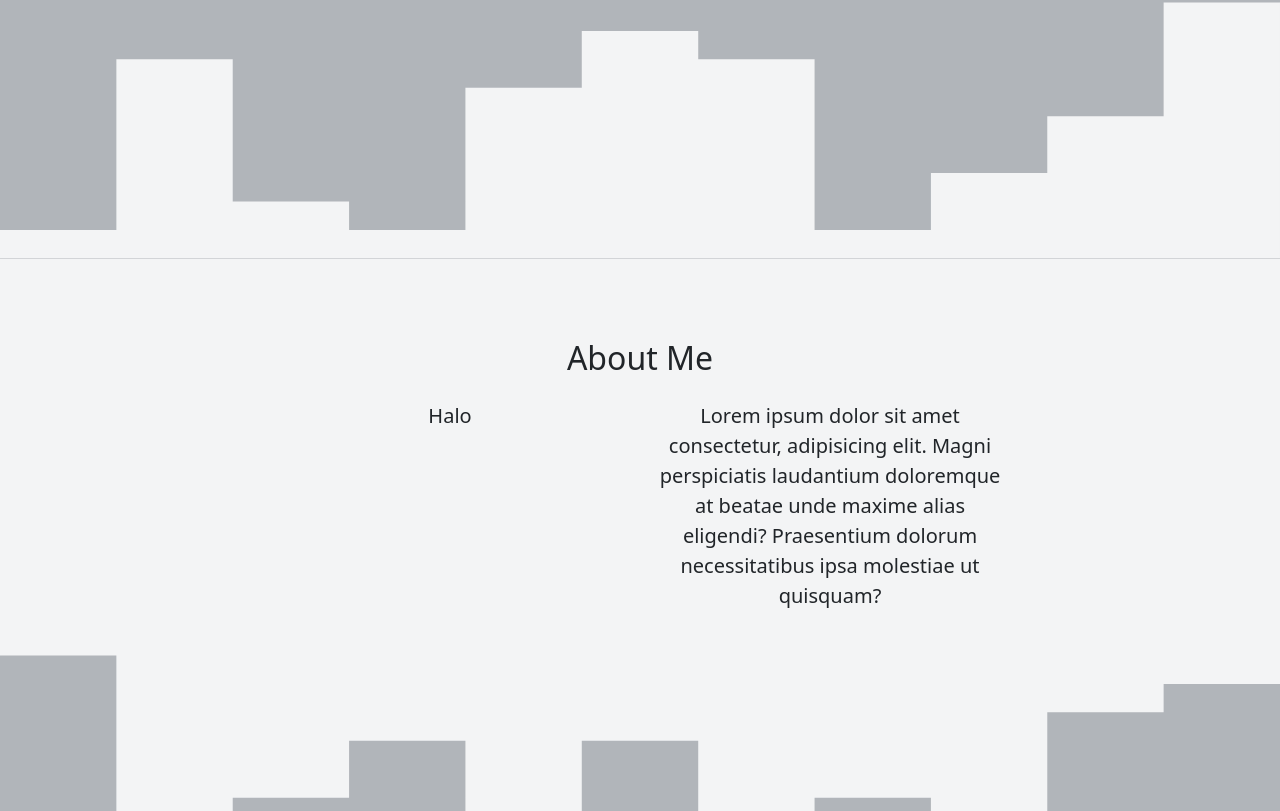
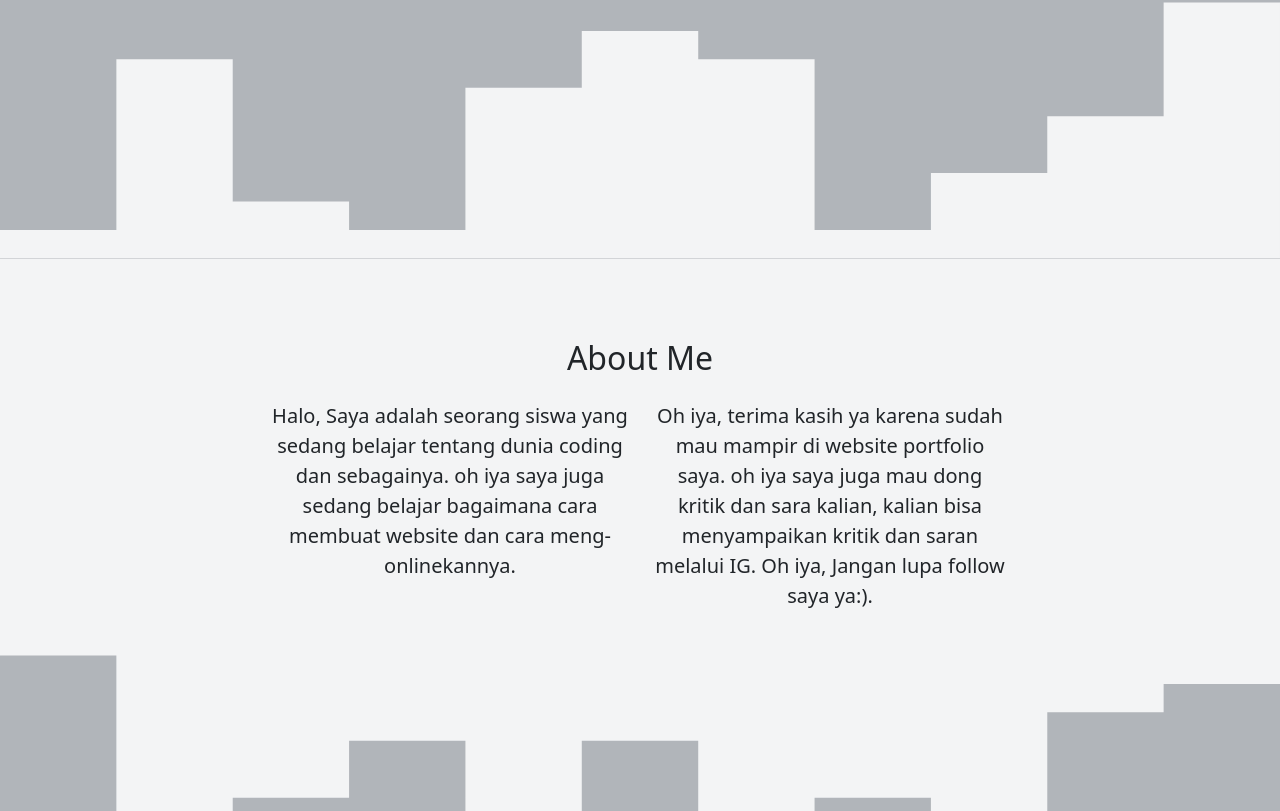
Before and after one commit to Nuuriii/belajar-git, a plain HTML site: page index.html in a window 1280 px wide. Shown: the part 443-1254 px from the top of the page. Drawn offline with nearby package versions, Linux system fonts and the light colour scheme.

Commit message:
Update index.html

```diff
--- a/index.html
+++ b/index.html
@@ -63,10 +63,10 @@
             </div>
             <div class="row justify-content-center fs-5 text-center">
                 <div class="col-md-4">
-                    <p>Halo</p>
+                    <p>Halo, Saya adalah seorang siswa yang sedang belajar tentang dunia coding dan sebagainya. oh iya saya juga sedang belajar bagaimana cara membuat website dan cara meng-onlinekannya.</p>
                 </div>
                 <div class="col-md-4">
-                    <p>Lorem ipsum dolor sit amet consectetur, adipisicing elit. Magni perspiciatis laudantium doloremque at beatae unde maxime alias eligendi? Praesentium dolorum necessitatibus ipsa molestiae ut quisquam?</p>
+                    <p>Oh iya, terima kasih ya karena sudah mau mampir di website portfolio saya. oh iya saya juga mau dong kritik dan sara kalian, kalian bisa menyampaikan kritik dan saran melalui IG. Oh iya, Jangan lupa follow saya ya:).</p>
                 </div>
             </div>
         </div>
```
